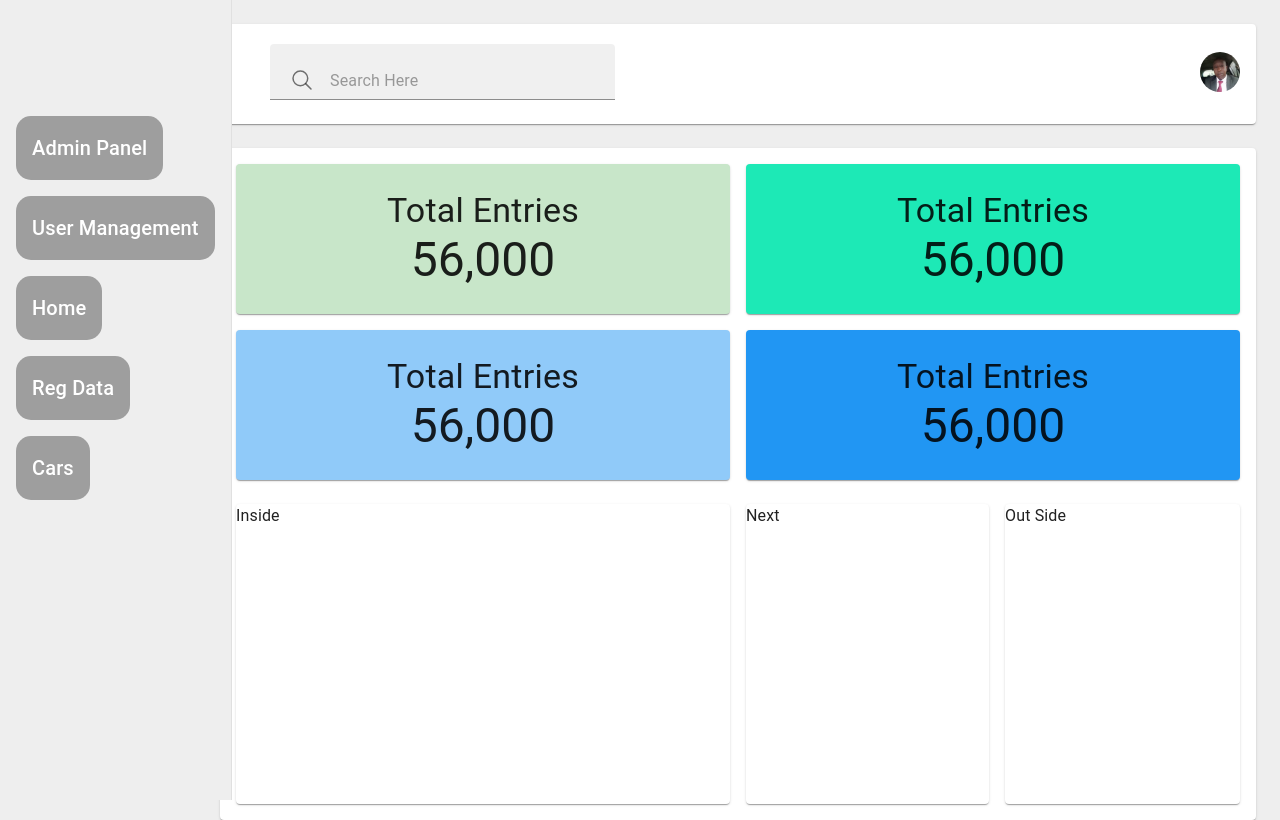
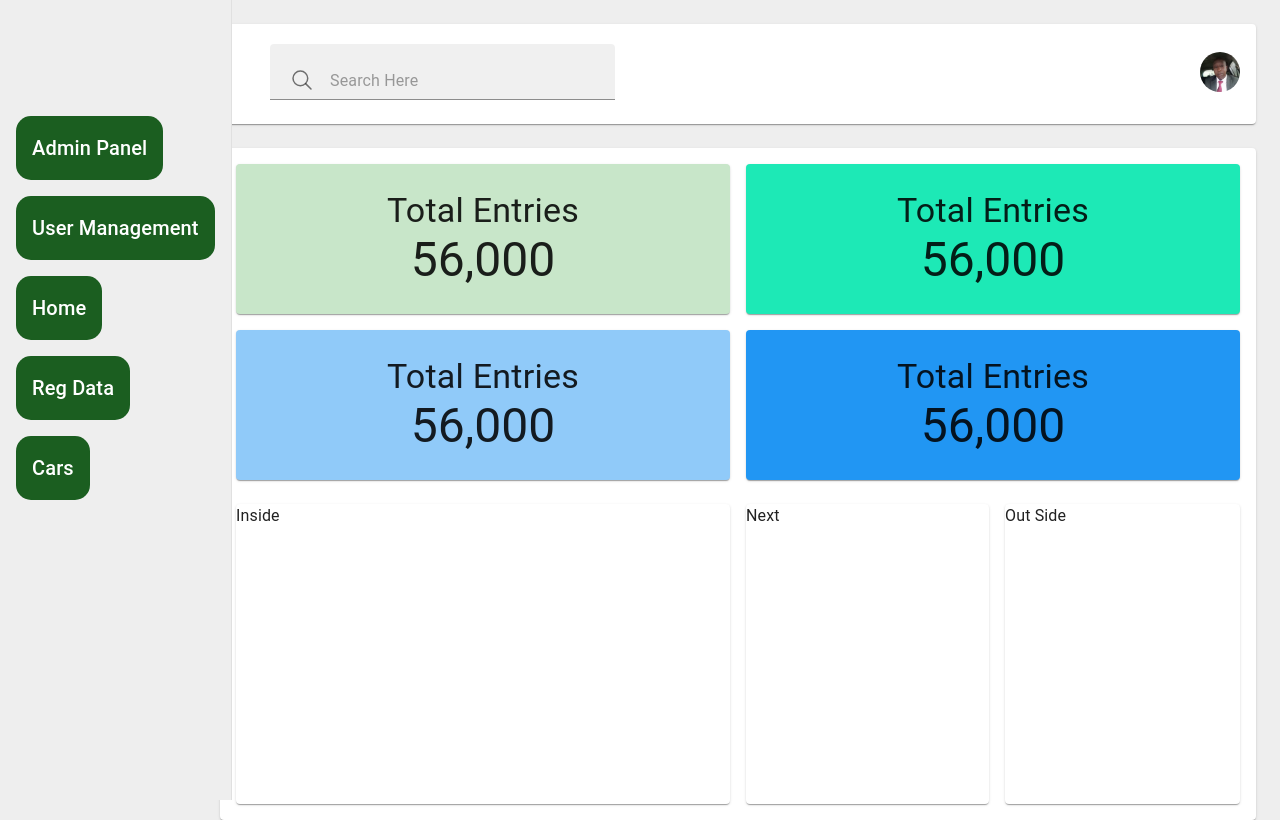
Before and after one commit to enochmaonga/Serial-range, a Next.js app: page /dashboard in a window 1280 px wide. Built offline with nearby package versions, Linux system fonts and the light colour scheme.

Commit message:
change color to logo green

```diff
--- a/src/components/Dashboard/SideBar.js
+++ b/src/components/Dashboard/SideBar.js
@@ -41,7 +41,7 @@ const Sidebar = () => {
                   style={{
                     color: "white",
                     padding: "16px",
-                    backgroundColor: "#9E9E9E",
+                    backgroundColor: "#1B5E20",
                     borderRadius: "15px",
                   }}
                 >
@@ -56,7 +56,7 @@ const Sidebar = () => {
                   style={{
                     color: "white",
                     padding: "16px",
-                    backgroundColor: "#9E9E9E",
+                    backgroundColor: "#1B5E20",
                     borderRadius: "15px",
                   }}
                 >
@@ -71,7 +71,7 @@ const Sidebar = () => {
                   style={{
                     color: "white",
                     padding: "16px",
-                    backgroundColor: "#9E9E9E",
+                    backgroundColor: "#1B5E20",
                     borderRadius: "15px",
                   }}
                 >
@@ -86,7 +86,7 @@ const Sidebar = () => {
                   style={{
                     color: "white",
                     padding: "16px",
-                    backgroundColor: "#9E9E9E",
+                    backgroundColor: "#1B5E20",
                     borderRadius: "15px",
                   }}
                 >
@@ -101,7 +101,7 @@ const Sidebar = () => {
                   style={{
                     color: "white",
                     padding: "16px",
-                    backgroundColor: "#9E9E9E",
+                    backgroundColor: "#1B5E20",
                     borderRadius: "15px",
                   }}
                 >
--- a/src/components/Data/CarsRegistry.js
+++ b/src/components/Data/CarsRegistry.js
@@ -277,7 +277,7 @@ const CarsRegistry = () => {
               type="submit"
               variant="contained"
               color="primary"
-              sx={{ borderRadius: 4, backgroundColor: "#357a38" }}
+              sx={{ borderRadius: 4, backgroundColor: "#1B5E20" }}
               disabled={loading} // Disable button while loading
             >
              {loading ? <CircularProgress size={24} /> : "Submit"}
@@ -288,7 +288,7 @@ const CarsRegistry = () => {
               variant="contained"
               color="primary"
               onClick={handleHome}
-              sx={{ borderRadius: 4, backgroundColor: "#357a38" }}
+              sx={{ borderRadius: 4, backgroundColor: "#1B5E20" }}
             >
               Home
             </Button>
@@ -337,7 +337,7 @@ const CarsRegistry = () => {
               style={{
                 marginTop: "15px",
                 borderRadius: "30px",
-                backgroundColor: "#357a38",
+                backgroundColor: "#1B5E20",
                 width: "100%",
               }} // Adjust the margin as needed
             >
--- a/src/components/Data/ViewData.js
+++ b/src/components/Data/ViewData.js
@@ -25,7 +25,8 @@ import Sidebar from "../Dashboard/SideBar";
 
 const BoldTableCell = styled(TableCell)({
   fontWeight: "bold",
-  backgroundColor: "#EEEEEE",
+  backgroundColor: "#1B5E20",
+  color: "white",
 });
 
 const backendUrl = process.env.NEXT_PUBLIC_BACKEND_URL;
--- a/src/pages/users.js
+++ b/src/pages/users.js
@@ -30,7 +30,7 @@ import DropdownMenu from "@/components/DropdownMenu";
 
 const BoldTableCell = styled(TableCell)({
   fontWeight: "bold",
-  backgroundColor: "#9E9E9E",
+  backgroundColor: "#1B5E20",
   color: "white",
 });
 
@@ -127,7 +127,7 @@ function Users() {
                 mt: 2,
                 mb: 4,
                 ml: 5,
-                color: "#9E9E9E",
+                color: "#1B5E20",
               }}
             >
               Users
@@ -161,7 +161,7 @@ function Users() {
                 <Grid item xs={12} sm={6} md={4} xl={2} sx={{ padding: 3 }}>
                   <Button
                     variant="contained"
-                    sx={{ borderRadius: 5, mt: 1, backgroundColor: "#9E9E9E" }}
+                    sx={{ borderRadius: 5, mt: 1, backgroundColor: "#1B5E20" }}
                     onClick={handleOpenCreateDialog}
                   >
                     Create User
```
Also changed, not shown: src/components/Data/CarsTable.js (+6 -4 lines), src/components/Form.js (+4 -4 lines).
